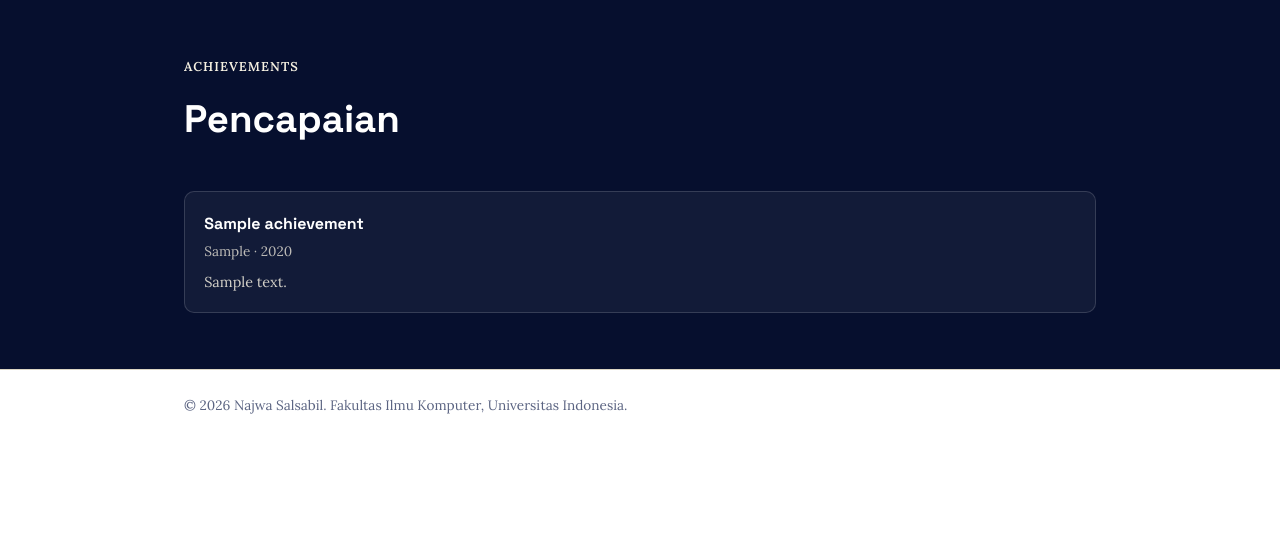
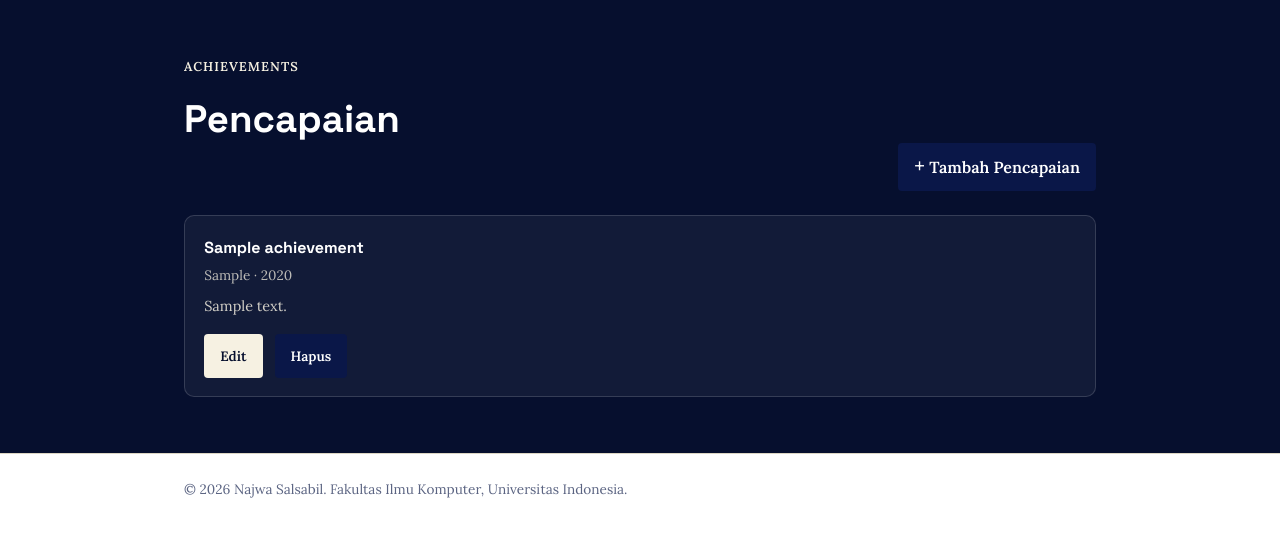
Before and after one commit to najwa-salsabil/myportofolio, a Django app: page /achievements/ in a window 1280 px wide. Shown: the part 76-613 px from the top of the page. Run offline with Django 5.2, Linux system fonts and the light colour scheme; tables that the repository leaves empty hold one stand-in row (values such as "Sample post").

Commit message:
Add create, edit, and delete actions to Achievements page

```diff
--- a/main/urls.py
+++ b/main/urls.py
@@ -12,6 +12,10 @@ from main.views import (
     update_experience,
     delete_experience,
     get_experience_json,
+    create_achievement,
+    update_achievement,
+    delete_achievement,
+    get_achievement_json,
 )
 
 app_name = "main"
@@ -28,4 +32,8 @@ urlpatterns = [
     path("experience/<uuid:experience_id>/edit/", update_experience, name="update_experience"),
     path("experience/<uuid:experience_id>/delete/", delete_experience, name="delete_experience"),
     path("api/experience/", get_experience_json, name="get_experience_json"),
+    path("achievements/add/", create_achievement, name="create_achievement"),
+    path("achievements/<uuid:achievement_id>/edit/", update_achievement, name="update_achievement"),
+    path("achievements/<uuid:achievement_id>/delete/", delete_achievement, name="delete_achievement"),
+    path("api/achievements/", get_achievement_json, name="get_achievement_json"),
 ]
--- a/main/views.py
+++ b/main/views.py
@@ -113,13 +113,6 @@ def show_projects(request):
     }
     return render(request, "projects.html", context)
 
-def show_achievements(request):
-    context = {
-        "name": "Najwa Salsabil",
-        "achievement_list": Achievement.objects.all(),
-    }
-    return render(request, "achievements.html", context)
-
 def create_project(request):
     form = ProjectForm(request.POST or None)
 
@@ -143,3 +136,73 @@ def delete_project(request, project_id):
         return redirect("main:show_projects")
 
     return redirect("main:show_projects")
+
+def get_achievement_json(request):
+    title_query = request.GET.get("title", "").strip()
+    achievements = Achievement.objects.all()
+
+    if title_query:
+        achievements = achievements.filter(title__icontains=title_query)
+
+    achievement_json = serializers.serialize("json", achievements)
+    return HttpResponse(achievement_json, content_type="application/json")
+
+
+def show_achievements(request):
+    json_response = get_achievement_json(request)
+    achievements = serializers.deserialize(
+        "json",
+        json_response.content.decode("utf-8"),
+    )
+    achievements = [achievement.object for achievement in achievements]
+    title_query = request.GET.get("title", "").strip()
+
+    context = {
+        "name": "Najwa Salsabil",
+        "achievement_list": achievements,
+        "title_query": title_query,
+    }
+    return render(request, "achievements.html", context)
+
+
+def create_achievement(request):
+    form = AchievementForm(request.POST or None)
+
+    if request.method == "POST" and form.is_valid():
+        form.save()
+        messages.success(request, "Pencapaian baru berhasil ditambahkan!")
+        return redirect("main:show_achievements")
+
+    context = {
+        "name": "Najwa Salsabil",
+        "form": form,
+    }
+    return render(request, "achievement_form.html", context)
+
+
+def update_achievement(request, achievement_id):
+    achievement = get_object_or_404(Achievement, pk=achievement_id)
+    form = AchievementForm(request.POST or None, instance=achievement)
+
+    if request.method == "POST" and form.is_valid():
+        form.save()
+        messages.success(request, "Pencapaian berhasil diperbarui!")
+        return redirect("main:show_achievements")
+
+    context = {
+        "name": "Najwa Salsabil",
+        "form": form,
+        "achievement": achievement,
+    }
+    return render(request, "achievement_form.html", context)
+
+
+def delete_achievement(request, achievement_id):
+    achievement = get_object_or_404(Achievement, pk=achievement_id)
+
+    if request.method == "POST":
+        achievement.delete()
+        messages.success(request, "Pencapaian berhasil dihapus!")
+        return redirect("main:show_achievements")
+
+    return redirect("main:show_achievements")
--- a/static/css/style.css
+++ b/static/css/style.css
@@ -569,6 +569,11 @@ h1, h2, h3, .brand {
     background: #b42318;
 }
 
+.achievements .project-actions .button-secondary {
+    background: var(--cream);
+    color: var(--accent-dark);
+}
+
 .project-delete-modal {
     display: none;
     position: fixed;
--- a/templates/achievements.html
+++ b/templates/achievements.html
@@ -3,9 +3,15 @@
     <main>
         <section class="achievements" id="achievements">
             <div class="container">
-                <div class="section-head">
-                    <p class="section-kicker">Achievements</p>
-                    <h2>Pencapaian</h2>
+                <div class="project-header">
+                    <div class="section-head">
+                        <p class="section-kicker">Achievements</p>
+                        <h2>Pencapaian</h2>
+                    </div>
+                    <a href="{% url 'main:create_achievement' %}" class="button project-add-button">
+                        <span aria-hidden="true">+</span>
+                        Tambah Pencapaian
+                    </a>
                 </div>
 
                 <div class="achievements-grid">
@@ -17,6 +23,12 @@
                                 {% if achievement.description %}
                                     <p class="achievement-description">{{ achievement.description }}</p>
                                 {% endif %}
+                                <div class="project-card-actions">
+                                    <div class="project-actions">
+                                        <a href="{% url 'main:update_achievement' achievement.id %}" class="button button-secondary">Edit</a>
+                                        {% include "components/achievement_delete_modal.html" with achievement=achievement %}
+                                    </div>
+                                </div>
                             </div>
                         </article>
                     {% empty %}
--- /dev/null
+++ b/templates/components/achievement_delete_modal.html
@@ -0,0 +1,42 @@
+<button type="button"
+        class="button button-danger"
+        popovertarget="delete-achievement-{{ achievement.id }}"
+        aria-label="Hapus {{ achievement.title }}"
+        title="Hapus pencapaian">
+    Hapus
+</button>
+
+<div id="delete-achievement-{{ achievement.id }}"
+     class="project-delete-modal"
+     popover="auto"
+     role="dialog"
+     aria-modal="true"
+     aria-labelledby="delete-achievement-title-{{ achievement.id }}">
+    <button type="button"
+            class="project-delete-modal__backdrop"
+            popovertarget="delete-achievement-{{ achievement.id }}"
+            popovertargetaction="hide"
+            aria-label="Tutup konfirmasi hapus"></button>
+    <div class="project-delete-modal__content">
+        <button type="button"
+                class="project-delete-modal__close"
+                popovertarget="delete-achievement-{{ achievement.id }}"
+                popovertargetaction="hide"
+                aria-label="Tutup konfirmasi hapus">&times;</button>
+        <h2 id="delete-achievement-title-{{ achievement.id }}">Hapus Pencapaian?</h2>
+        <p>
+            Apakah Anda yakin ingin menghapus
+            <strong>{{ achievement.title }}</strong>?
+        </p>
+        <div class="project-delete-modal__actions">
+            <button type="button"
+                    class="button button-secondary"
+                    popovertarget="delete-achievement-{{ achievement.id }}"
+                    popovertargetaction="hide">Batal</button>
+            <form method="post" action="{% url 'main:delete_achievement' achievement.id %}">
+                {% csrf_token %}
+                <button type="submit" class="button button-danger">Ya, Hapus</button>
+            </form>
+        </div>
+    </div>
+</div>
```
